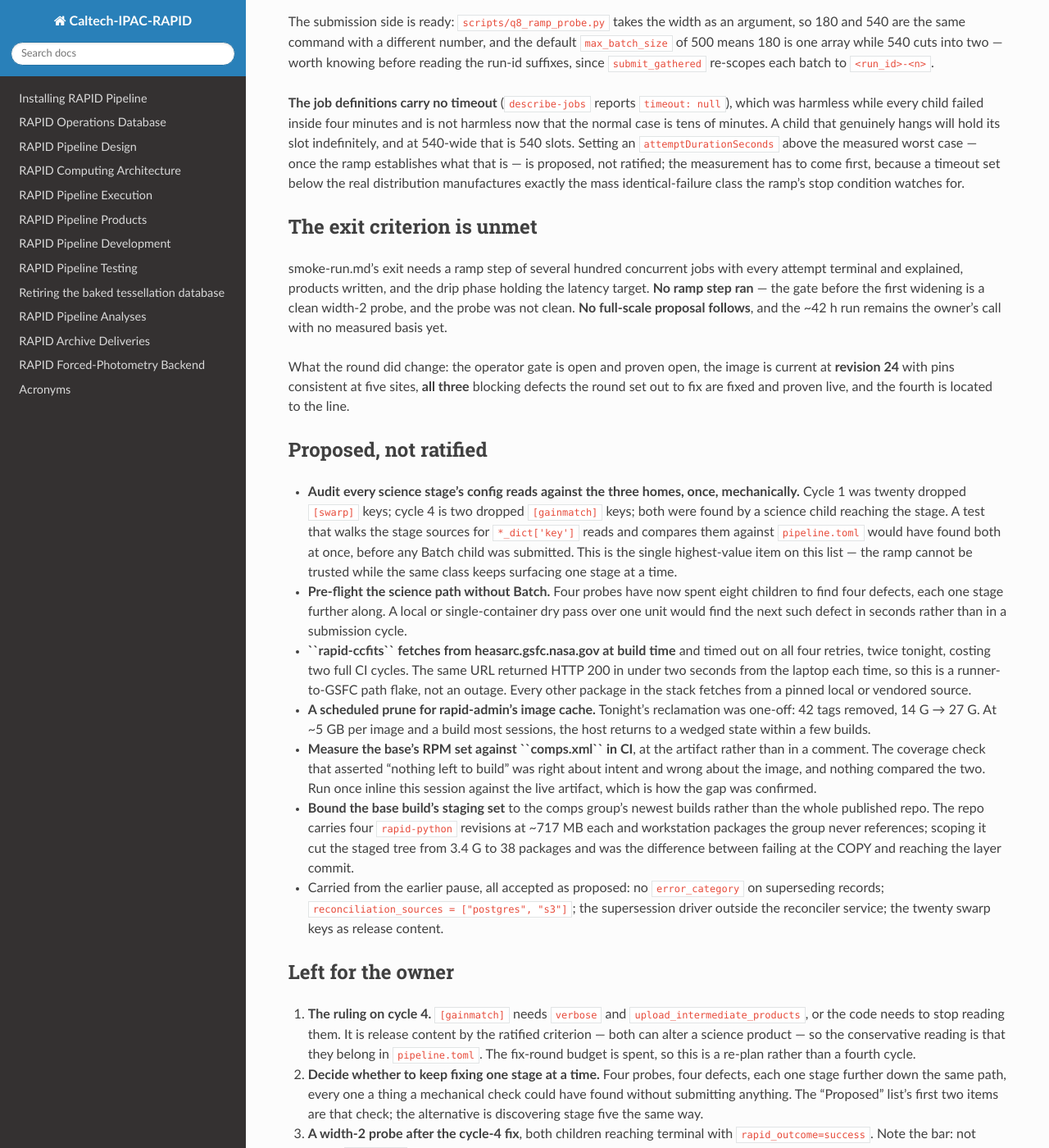
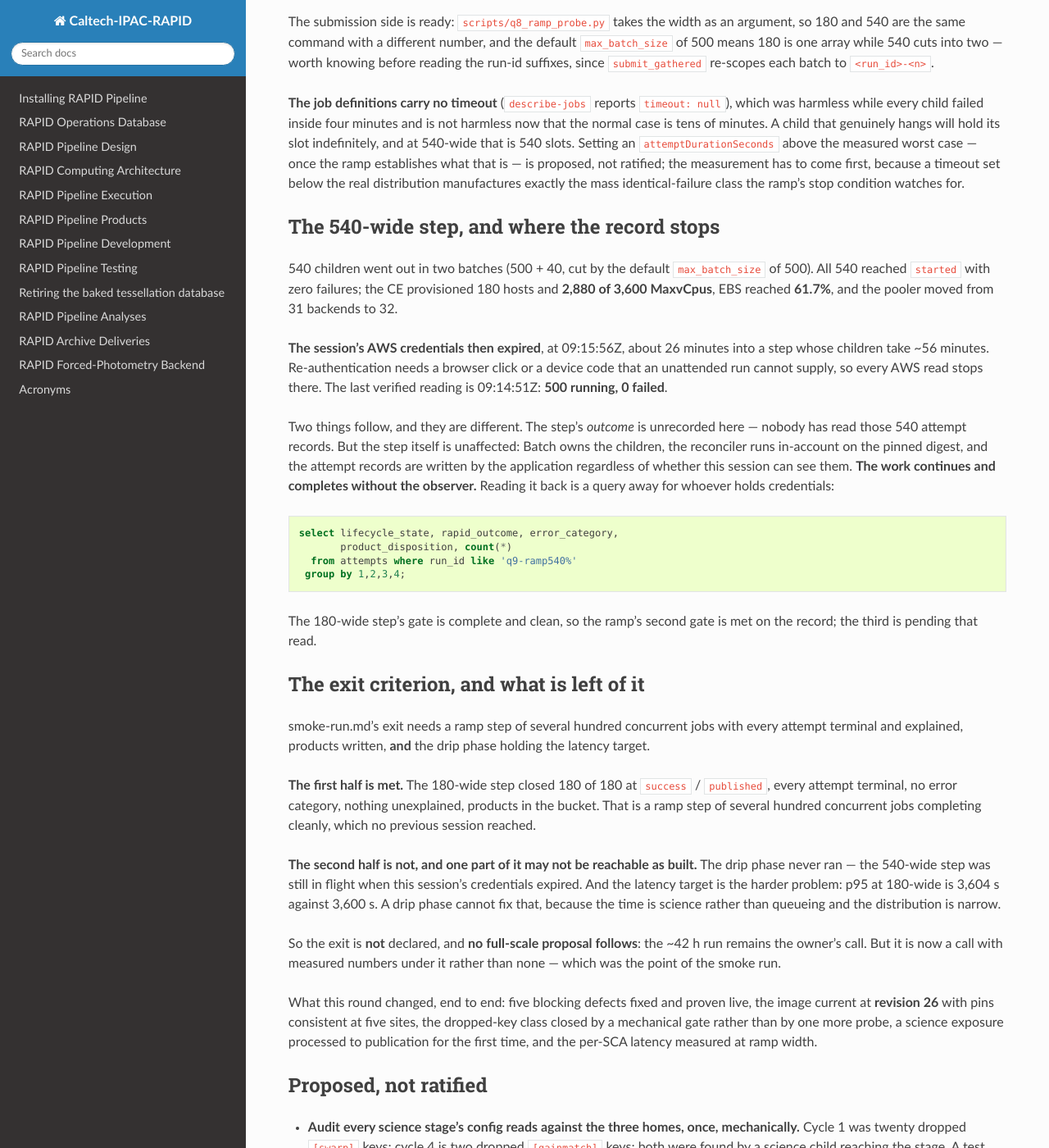
Before and after one commit to Caltech-IPAC/rapid, a Sphinx documentation site: the page built from docs/source/dev/q9_fix_round.rst, in a window 1280 px wide and 1400 px high, scrolled down 10055 px. Shown: the whole window at 82% size. Built offline with Sphinx 7.4.7 and the Read the Docs theme 3.1.0, drawn with Linux system fonts in a browser that asks for light colours.

Commit message:
docs: the 540-wide step, the credential expiry, and what the exit criterion now stands at
540 children went out in two batches and all reached started with zero
failures — 180 hosts, 2,880 of 3,600 MaxvCpus, EBS 61.7%, pooler 31 -> 32
backends. This session's AWS credentials then expired 26 minutes into a
56-minute step, and re-auth needs a browser click an unattended run
cannot supply.

The distinction matters: the step's outcome is unrecorded here, but the
step is unaffected. Batch owns the children, the reconciler runs
in-account on the pinned digest, and the application writes its attempt
records whether or not this session can read them. The query to read it
back is in the doc.

The exit criterion section was stale — it said no ramp step ran. Rewritten
against what happened: the first half is met (180 of 180 clean, products
written), the second is not, and the latency half may not be reachable as
built, since p95 sits on the target with a narrow spread and the time is
science rather than queueing. No full-scale proposal follows; it stays
the owner's call, now with numbers under it.

Co-Authored-By: Claude Opus 5 <noreply@anthropic.com>
Claude-Session: https://claude.ai/code/session_0171Nyu9f4jFHak4w8HopTAL

```diff
--- a/docs/source/dev/q9_fix_round.rst
+++ b/docs/source/dev/q9_fix_round.rst
@@ -683,20 +683,68 @@ is proposed, not ratified; the measurement has to come first, because a
 timeout set below the real distribution manufactures exactly the mass
 identical-failure class the ramp's stop condition watches for.
 
-The exit criterion is unmet
----------------------------
+The 540-wide step, and where the record stops
+-----------------------------------------------
+
+540 children went out in two batches (500 + 40, cut by the default
+``max_batch_size`` of 500). All 540 reached ``started`` with zero
+failures; the CE provisioned 180 hosts and **2,880 of 3,600 MaxvCpus**,
+EBS reached **61.7%**, and the pooler moved from 31 backends to 32.
+
+**The session's AWS credentials then expired**, at 09:15:56Z, about 26
+minutes into a step whose children take ~56 minutes. Re-authentication
+needs a browser click or a device code that an unattended run cannot
+supply, so every AWS read stops there. The last verified reading is
+09:14:51Z: **500 running, 0 failed**.
+
+Two things follow, and they are different. The step's *outcome* is
+unrecorded here — nobody has read those 540 attempt records. But the step
+itself is unaffected: Batch owns the children, the reconciler runs
+in-account on the pinned digest, and the attempt records are written by
+the application regardless of whether this session can see them. **The
+work continues and completes without the observer.** Reading it back is
+a query away for whoever holds credentials:
+
+.. code-block:: sql
+
+    select lifecycle_state, rapid_outcome, error_category,
+           product_disposition, count(*)
+      from attempts where run_id like 'q9-ramp540%'
+     group by 1,2,3,4;
+
+The 180-wide step's gate is complete and clean, so the ramp's second
+gate is met on the record; the third is pending that read.
+
+The exit criterion, and what is left of it
+-------------------------------------------
 
 smoke-run.md's exit needs a ramp step of several hundred concurrent jobs
-with every attempt terminal and explained, products written, and the drip
-phase holding the latency target. **No ramp step ran** — the gate before
-the first widening is a clean width-2 probe, and the probe was not clean.
-**No full-scale proposal follows**, and the ~42 h run remains the owner's
-call with no measured basis yet.
+with every attempt terminal and explained, products written, **and** the
+drip phase holding the latency target.
 
-What the round did change: the operator gate is open and proven open, the
-image is current at **revision 24** with pins consistent at five sites,
-**all three** blocking defects the round set out to fix are fixed and
-proven live, and the fourth is located to the line.
+**The first half is met.** The 180-wide step closed 180 of 180 at
+``success`` / ``published``, every attempt terminal, no error category,
+nothing unexplained, products in the bucket. That is a ramp step of
+several hundred concurrent jobs completing cleanly, which no previous
+session reached.
+
+**The second half is not, and one part of it may not be reachable as
+built.** The drip phase never ran — the 540-wide step was still in flight
+when this session's credentials expired. And the latency target is the
+harder problem: p95 at 180-wide is 3,604 s against 3,600 s. A drip phase
+cannot fix that, because the time is science rather than queueing and the
+distribution is narrow.
+
+So the exit is **not** declared, and **no full-scale proposal follows**:
+the ~42 h run remains the owner's call. But it is now a call with
+measured numbers under it rather than none — which was the point of the
+smoke run.
+
+What this round changed, end to end: five blocking defects fixed and
+proven live, the image current at **revision 26** with pins consistent at
+five sites, the dropped-key class closed by a mechanical gate rather than
+by one more probe, a science exposure processed to publication for the
+first time, and the per-SCA latency measured at ramp width.
 
 Proposed, not ratified
 ----------------------
```
